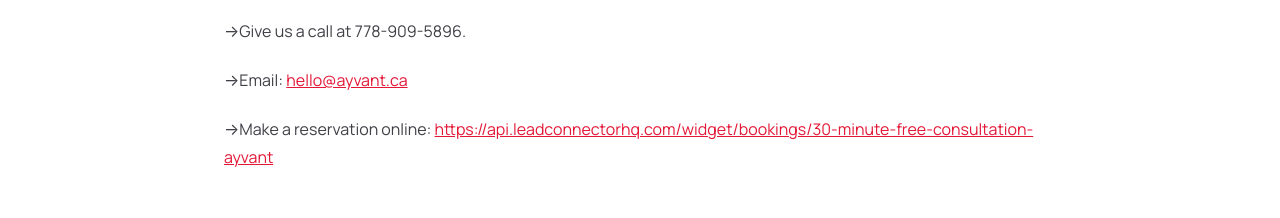
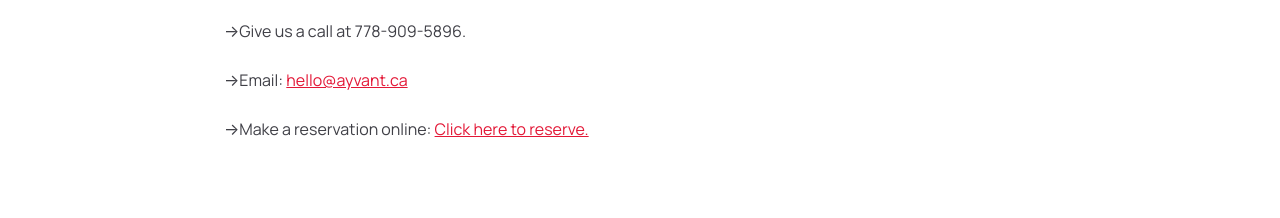
Before and after one commit to nishantdewanca-afk/ayvant-decap-root, an Eleventy site: page src/blog/posts/how-much-does-it-help-cost-in-vancouver.md in a window 1280 px wide. Shown: the part 6026-6244 px from the top of the page. Built offline with nearby package versions, Linux system fonts and the light colour scheme; Eleventy itself is replaced by a stand-in of ours; files that its build step writes are made by us from their sources; a script that the page names is missing; a web font is replaced by a local one.

Commit message:
Update Blog Posts “how-much-does-it-help-cost-in-vancouver”

```diff
--- a/src/blog/posts/how-much-does-it-help-cost-in-vancouver.md
+++ b/src/blog/posts/how-much-does-it-help-cost-in-vancouver.md
@@ -163,4 +163,4 @@ Schedule a free 30-minute meeting with our team. We'll ask you some questions ab
 
 →Email: [hello@ayvant.ca](mailto:hello@ayvant.ca)
 
-→Make a reservation online: [https://api.leadconnectorhq.com/widget/bookings/30-minute-free-consultation-ayvant ](https://api.leadconnectorhq.com/widget/bookings/30-minute-free-consultation-ayvant)
+→Make a reservation online: [Click here to reserve.](https://api.leadconnectorhq.com/widget/bookings/30-minute-free-consultation-ayvant)
```
